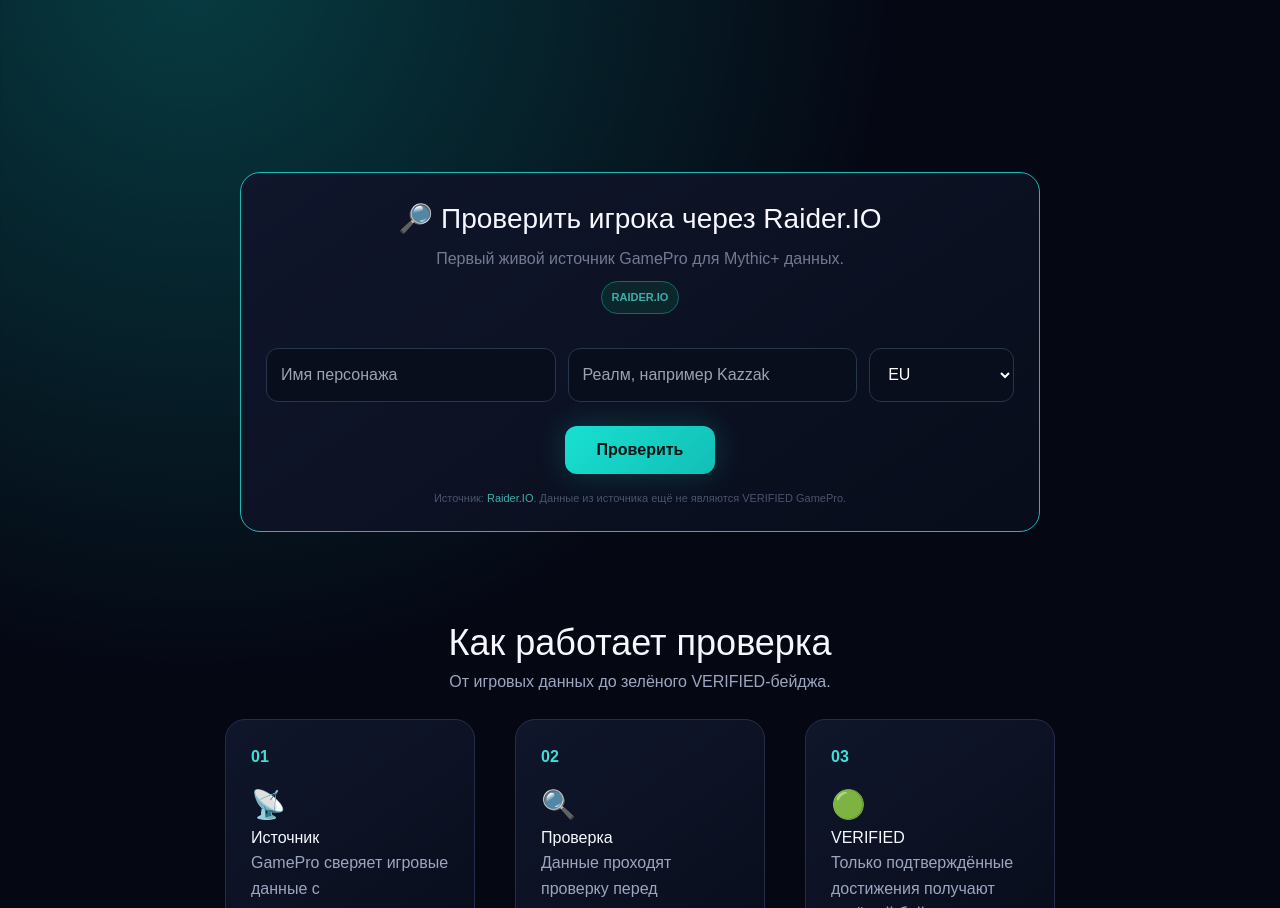
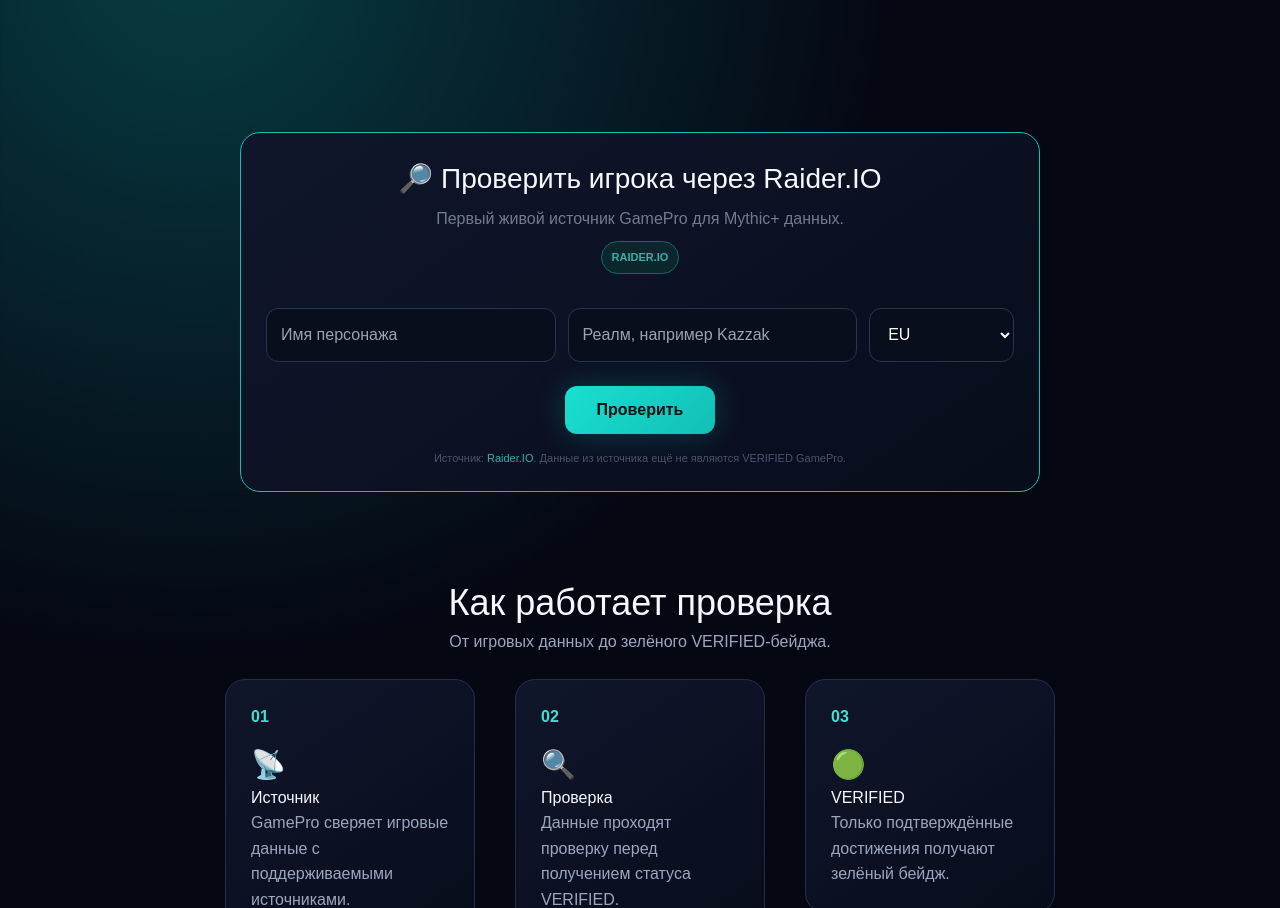
Before and after one commit to vesttrading/gamepro-market, a Next.js app: page / in a window 1280 px wide. Shown: the part 1449-2357 px from the top of the page. Built offline with nearby package versions, Linux system fonts and the light colour scheme; no server answers.

Commit message:
Reduce margin-top for section#raiderio

```diff
--- a/app/globals.css
+++ b/app/globals.css
@@ -234,7 +234,7 @@ section#raiderio div:has(> button + a) a {
 }
 
 section#raiderio {
-    margin-top: 120px !important;
+    margin-top: 80px !important;
 }
 @media (max-width: 768px) {
     section#raiderio form,
```
